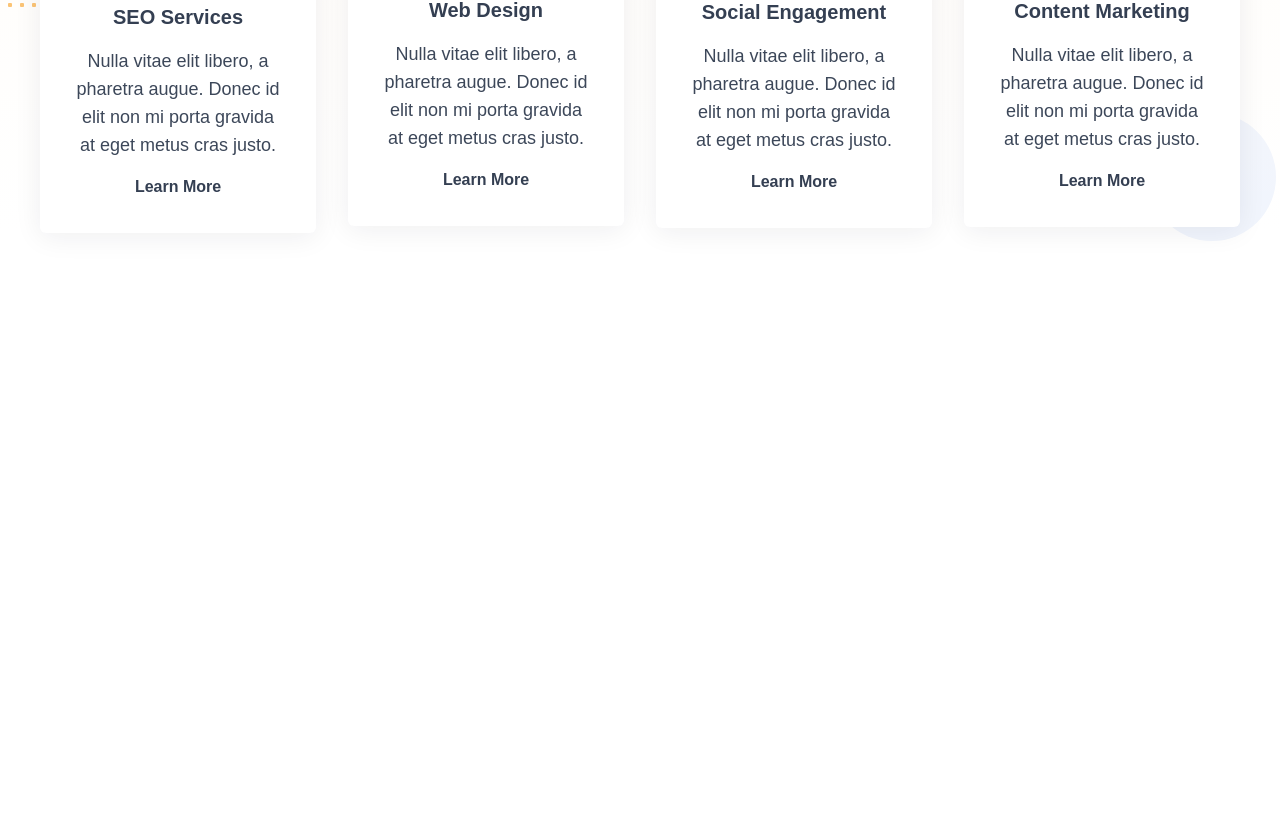
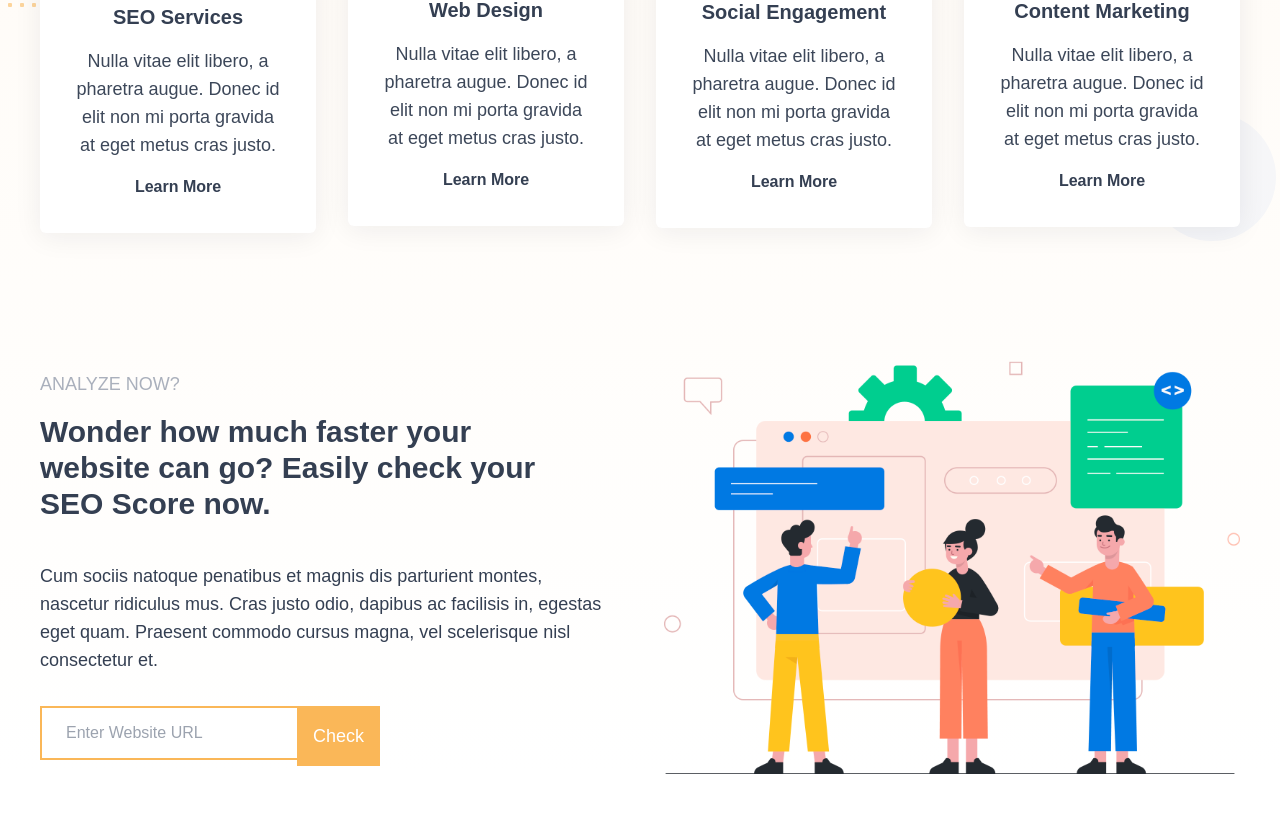
Before and after one commit to Sh4ke96/sandbox, a Next.js app: page / in a window 1280 px wide. Shown: the part 933-1746 px from the top of the page. Before the commit the page ends 1294 px from the top, so only its background shows below. Built offline with nearby package versions, Linux system fonts and the light colour scheme.

Commit message:
add new section - analyze, add new input component

```diff
--- a/components/Heading/Heading.tsx
+++ b/components/Heading/Heading.tsx
@@ -1,14 +1,14 @@
-import { title } from "process";
 import { FC } from "react";
 
 interface HeadingProps {
   title?: string;
   subtitle?: string;
+  textPosition: string;
 }
 
-const Heading: FC<HeadingProps> = ({ title, subtitle }) => {
+const Heading: FC<HeadingProps> = ({ title, subtitle, textPosition }) => {
   return (
-    <div className="flex flex-col items-center max-w-lg mb-10 text-center">
+    <div className={`flex flex-col max-w-lg mb-10 ${textPosition}`}>
       <p className="mb-4 font-medium uppercase text-gray">{subtitle}</p>
       <h2>{title}</h2>
     </div>
--- /dev/null
+++ b/components/Input/Input.tsx
@@ -0,0 +1,18 @@
+import { FC } from "react";
+
+interface InputProps {
+  type: string;
+  placeholder?: string;
+}
+
+const Input: FC<InputProps> = ({ type, placeholder }) => {
+  return (
+    <input
+      type={type}
+      className="h-full px-6 py-4 text-gray-900 border-2 border-r-0 border-orange w-fit focus:outline-none"
+      placeholder={placeholder}
+    />
+  );
+};
+
+export default Input;
--- a/components/Sections/SectionAbout.tsx
+++ b/components/Sections/SectionAbout.tsx
@@ -8,6 +8,7 @@ const SectionAbout: FC = () => {
       <Heading
         title="The service we offer is specifically designed to meet your needs."
         subtitle="What We Do?"
+        textPosition="text-center"
       />
       <div className="relative grid grid-cols-1 gap-8 px-16 md:grid-cols-2 xl:px-0 xl:gap-x-8 xl:grid-cols-4">
         <div className="absolute w-32 h-32 -top-6 left-7 xl:-left-9 -z-10 bg-dotted bg-gradient-dotted"></div>
--- /dev/null
+++ b/components/Sections/SectionAnalyze.tsx
@@ -0,0 +1,45 @@
+import { FC } from "react";
+import Heading from "../Heading/Heading";
+import Button from "../Button/Button";
+import Input from "../Input/Input";
+import Image from "next/image";
+
+const SectionAnalyze: FC = () => {
+  return (
+    <section className="container flex flex-col items-center mx-auto mb-32">
+      <div className="grid items-center grid-cols-2 gap-x-12">
+        <div className="col-span-1">
+          <Heading
+            title="Wonder how much faster your website can go? Easily check your SEO Score now."
+            subtitle="Analyze now?"
+            textPosition="text-left"
+          />
+          <p className="mb-8">
+            Cum sociis natoque penatibus et magnis dis parturient montes,
+            nascetur ridiculus mus. Cras justo odio, dapibus ac facilisis in,
+            egestas eget quam. Praesent commodo cursus magna, vel scelerisque
+            nisl consectetur et.
+          </p>
+          <form action="#">
+            <div className="flex">
+              <Input type="text" placeholder="Enter Website URL" />
+              <Button>Check</Button>
+            </div>
+          </form>
+        </div>
+        <div className="col-span-1">
+          <Image
+            src="/img/analyze-bg.png"
+            alt="man with laptop and rocket"
+            width={0}
+            height={0}
+            sizes={"100vw"}
+            className="w-full h-auto "
+          />
+        </div>
+      </div>
+    </section>
+  );
+};
+
+export default SectionAnalyze;
--- a/components/index.tsx
+++ b/components/index.tsx
@@ -1,5 +1,6 @@
 import Header from "./Header/Header";
 import Wrapper from "./Wrapper/Wrapper";
 import SectionAbout from "./Sections/SectionAbout";
+import SectionAnalyze from "./Sections/SectionAnalyze";
 
-export { Wrapper, Header, SectionAbout };
+export { Wrapper, Header, SectionAbout, SectionAnalyze };
--- a/pages/index.tsx
+++ b/pages/index.tsx
@@ -1,5 +1,5 @@
 import Head from "next/head";
-import { Header, Wrapper, SectionAbout } from "../components/";
+import { Header, Wrapper, SectionAbout, SectionAnalyze } from "../components/";
 
 export default function Home() {
   return (
@@ -13,6 +13,7 @@ export default function Home() {
       <Wrapper>
         <Header />
         <SectionAbout />
+        <SectionAnalyze />
       </Wrapper>
     </>
   );
```
Also changed, not shown: public/img/analyze-bg.png (added).
